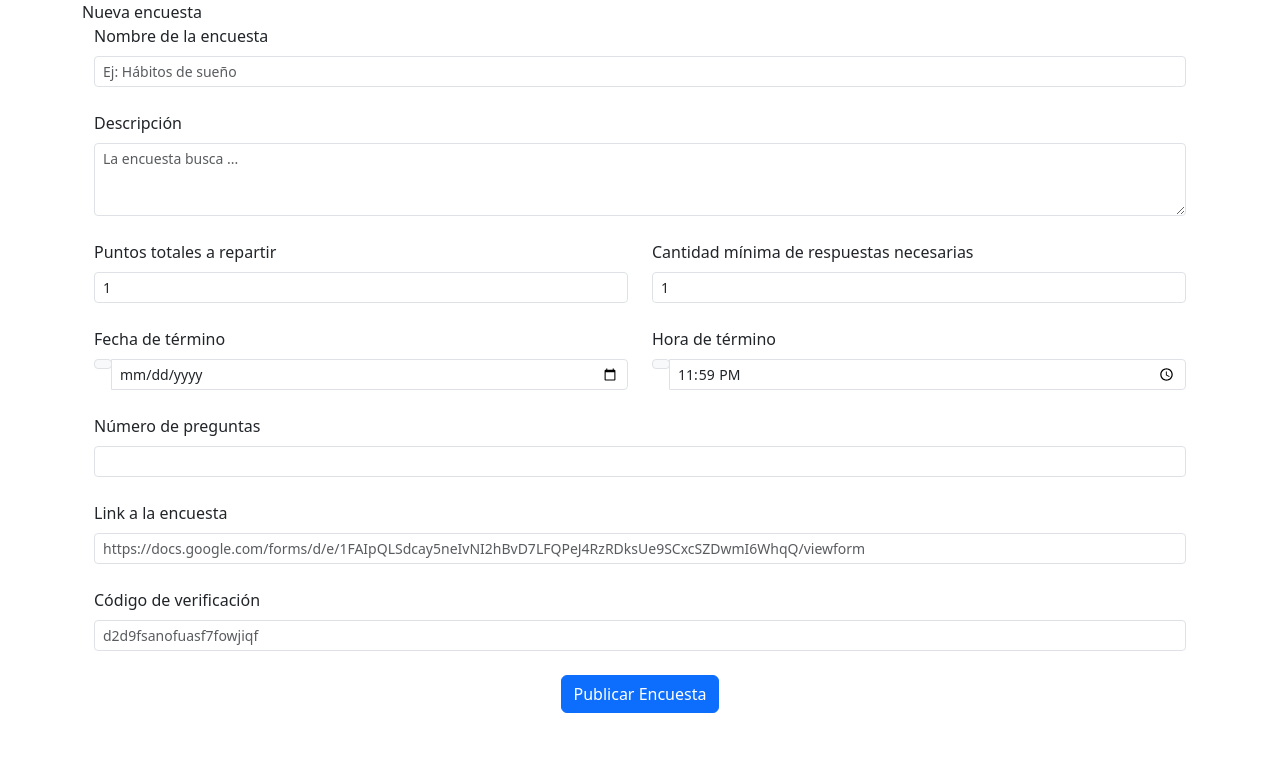
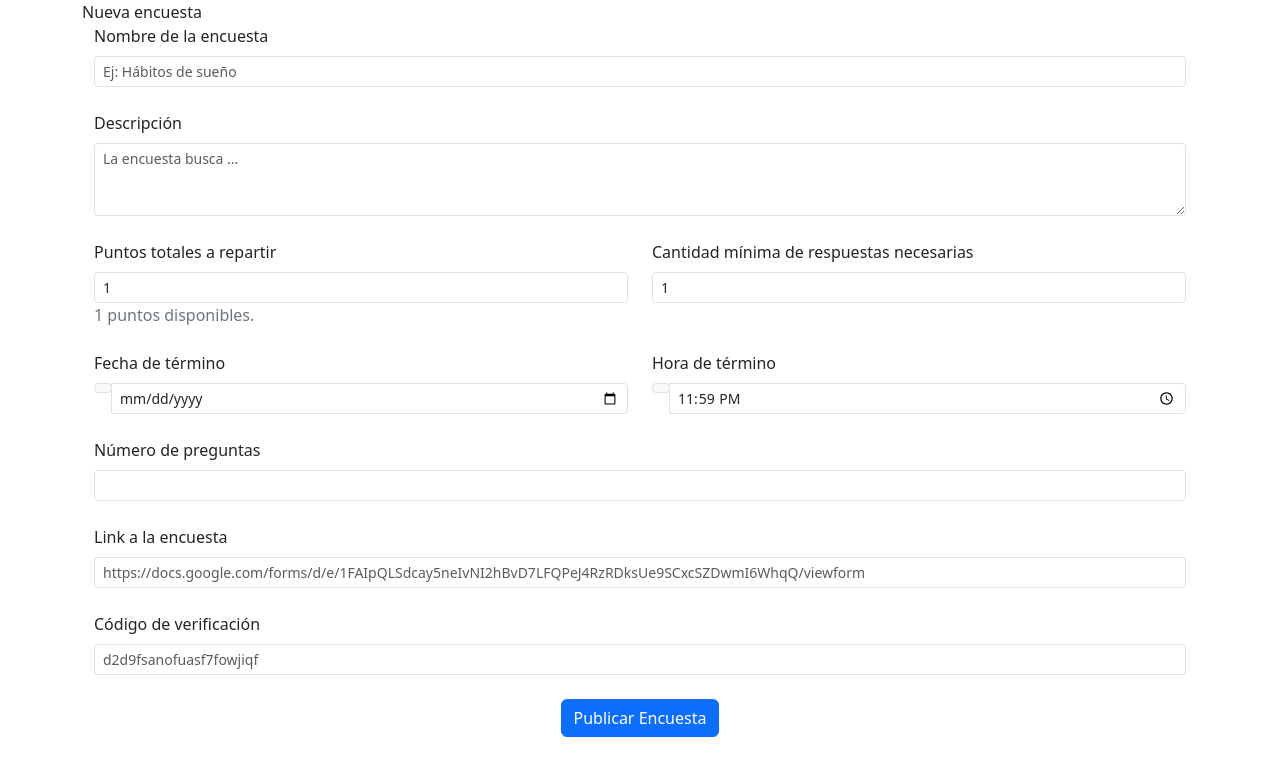
Before and after one commit to Cofra0/sistema-de-participacion-del-estudiantado, a Django app: page /nueva_encuesta/ in a window 1280 px wide. Shown: the top 776 px of the page. Run offline with Django 4.2, Linux system fonts and the light colour scheme; a user stored in the database is signed in; tables that the repository leaves empty hold one stand-in row (values such as "Sample post"); some libraries are stand-ins or nearby versions.

Commit message:
Agrega puntos disponibles a formulario

```diff
--- a/app/encuestas/templates/formulario.html
+++ b/app/encuestas/templates/formulario.html
@@ -43,8 +43,9 @@
                 <div class="row">
                     <div class="col-sm" id="div-puntos">
                         <label for="puntos" class="form-label">Puntos totales a repartir</label>
-                        <input value="{{valores.puntos}}" class="form-control form-control-sm {{addattr.puntos}}" type="number" min="0" max="{{valores.puntos}}" name="puntos" id="puntos" required onchange="updatePoints()">
+                        <input value="{{valores.puntos}}" class="form-control form-control-sm {{addattr.puntos}}" type="number" min="0" max="{{puntos_disp}}" name="puntos" id="puntos" required onchange="updatePoints()">
                         <div id="error-puntos" class="invalid-feedback">{{errores.puntos}}</div>
+                        <div class="text-secondary">{{puntos_disp}} puntos disponibles.</div>
                     </div>
                     <div class="col-sm" id="div-respuestas-necesarias">
                         <label for="respuestas-necesarias" class="form-label">Cantidad mínima de respuestas necesarias</label>
--- a/app/encuestas/views.py
+++ b/app/encuestas/views.py
@@ -21,7 +21,7 @@ def agregar_encuesta(request):
 
     if request.method == "GET":
         valores = {"puntos": puntos_user, "respuestas_necesarias": 1, "hora_termino": "23:59"}
-        return render(request, "formulario.html", {"valores": valores})
+        return render(request, "formulario.html", {"valores": valores, "puntos_disp": puntos_user})
 
     elif request.method == "POST":
         errores, valores, addattr, res, date_obj = validar_form.validar_formulario(request, puntos_user)
@@ -57,7 +57,7 @@ def agregar_encuesta(request):
             return HttpResponse("Se guardó la encuesta")
         else:
 
-            info = {"errores": errores, "valores": valores, "addattr": addattr}
+            info = {"errores": errores, "valores": valores, "addattr": addattr, "puntos_disp": puntos_user}
 
             return render(request, "formulario.html", info)
 
```
Also changed, not shown: 1 other file.
